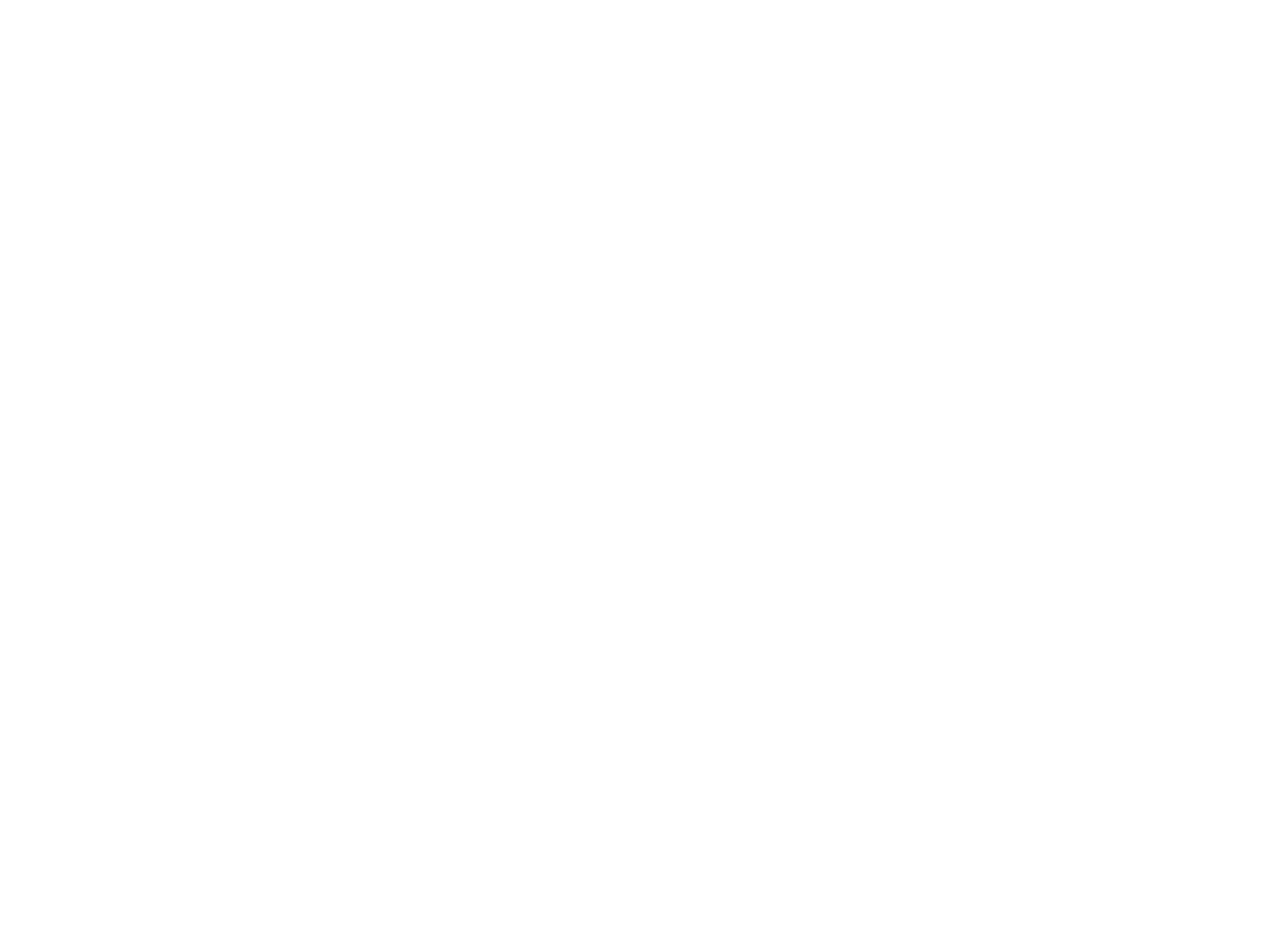
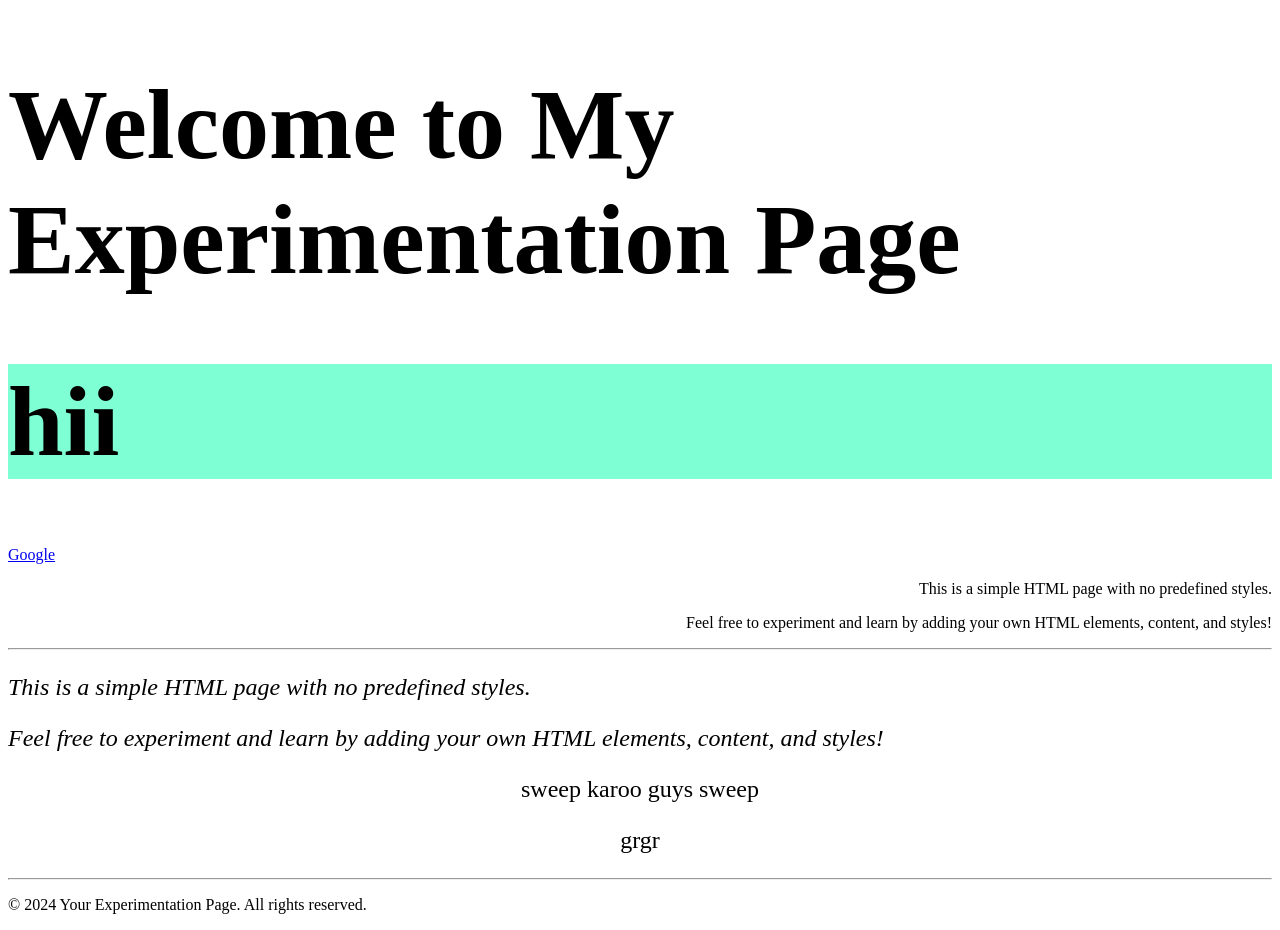
Before and after one commit to evenkatesh0507/Coursera-HTML-CSS-and-Javascript-for-Web-Developers-Johns-Hopkins-University, a plain HTML site: page aboutUs.html in a window 1280 px wide. Before the commit the page ends 800 px from the top, so only its background shows below. Drawn offline with Linux system fonts and the light colour scheme.

Commit message:
css combinedSelector

```diff
--- a/aboutUs.html
+++ b/aboutUs.html
@@ -3,9 +3,62 @@
 <head>
     <meta charset="UTF-8">
     <meta name="viewport" content="width=device-width, initial-scale=1.0">
-    <title>Document</title>
+    <title>Experimentation Page</title>
+    <style>
+        h1 {
+            font-size: 100px;
+        }
+
+        h1.gh {
+            background-color: aquamarine;
+        }
+
+        main p {
+            text-align: right;
+        }
+
+        article > p {
+            font-style: italic;
+            font-size: x-large;
+        }
+
+        ul li {
+            list-style-type: square;
+            text-align: right;
+        }
+
+        section p {
+            font-size: x-large;
+            text-align: center;
+        }
+    </style>
 </head>
 <body>
-
+    <header>
+        <h1>Welcome to My Experimentation Page</h1>
+        <h1 class = "gh">hii</h1>
+    </header>
+    <p>
+        <a href="https://www.google.com">Google</a>
+    </p>
+    <main>
+        <p>This is a simple HTML page with no predefined styles.</p>
+        <p>Feel free to experiment and learn by adding your own HTML elements, content, and styles!</p>
+    </main>
+    <hr />
+    <article>
+        <p class = "hi">This is a simple HTML page with no predefined styles.</p>
+        <p class = "bi">Feel free to experiment and learn by adding your own HTML elements, content, and styles!</p>
+    </article>
+    <section>
+        <p class = "gt">sweep karoo guys sweep</p>
+        <div>
+            <p>grgr</p>
+        </div>
+    </section>
+    <hr />
+    <footer>
+        <p>&copy; 2024 Your Experimentation Page. All rights reserved.</p>
+    </footer>
 </body>
 </html>
```
